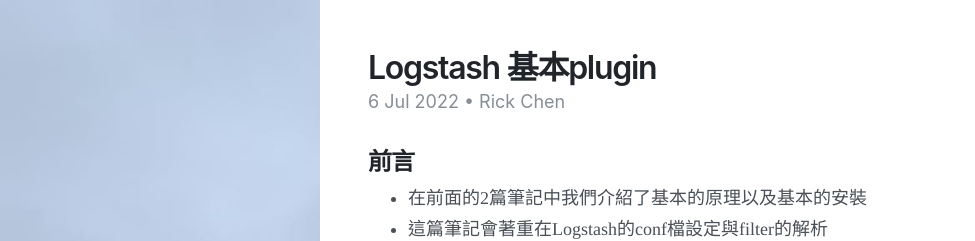
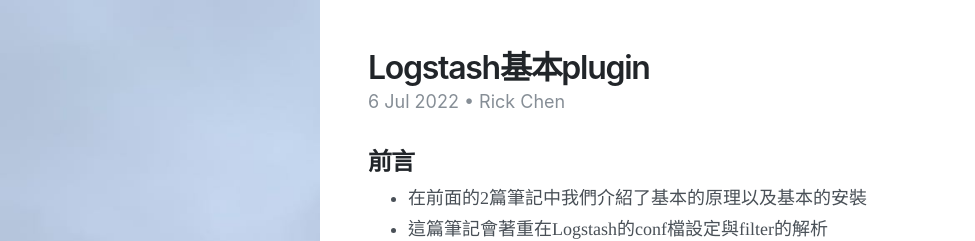
Before and after one commit to jerry940917chen/jerry940917chen.github.io, a Jekyll site: the page built from _posts/2022-07-06-ELK-3.md, in a window 1280 px wide and 900 px high. Shown: the top 241 px of the window, without its empty margins (0-975 px from the left). Built offline with Jekyll 4.4.1, drawn with Linux system fonts in a browser that asks for light colours; nearby versions of some CDN libraries.

Commit message:
Update 2022-07-06-ELK-3.md

```diff
--- a/_posts/2022-07-06-ELK-3.md
+++ b/_posts/2022-07-06-ELK-3.md
@@ -1,6 +1,6 @@
 ---
 layout: post
-title: Logstash 基本plugin
+title: Logstash基本plugin
 author: Rick Chen
 tags: Linux
 date: 2022-07-06
```
